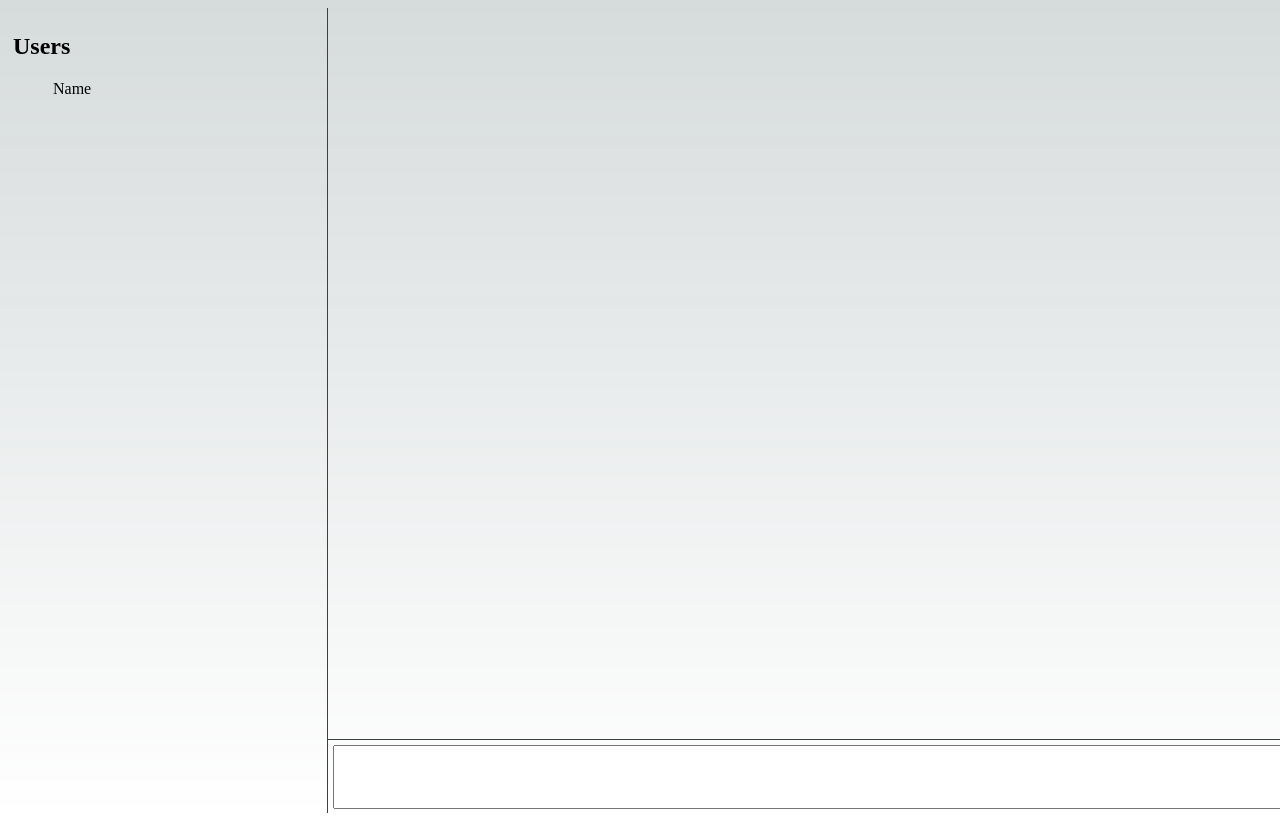
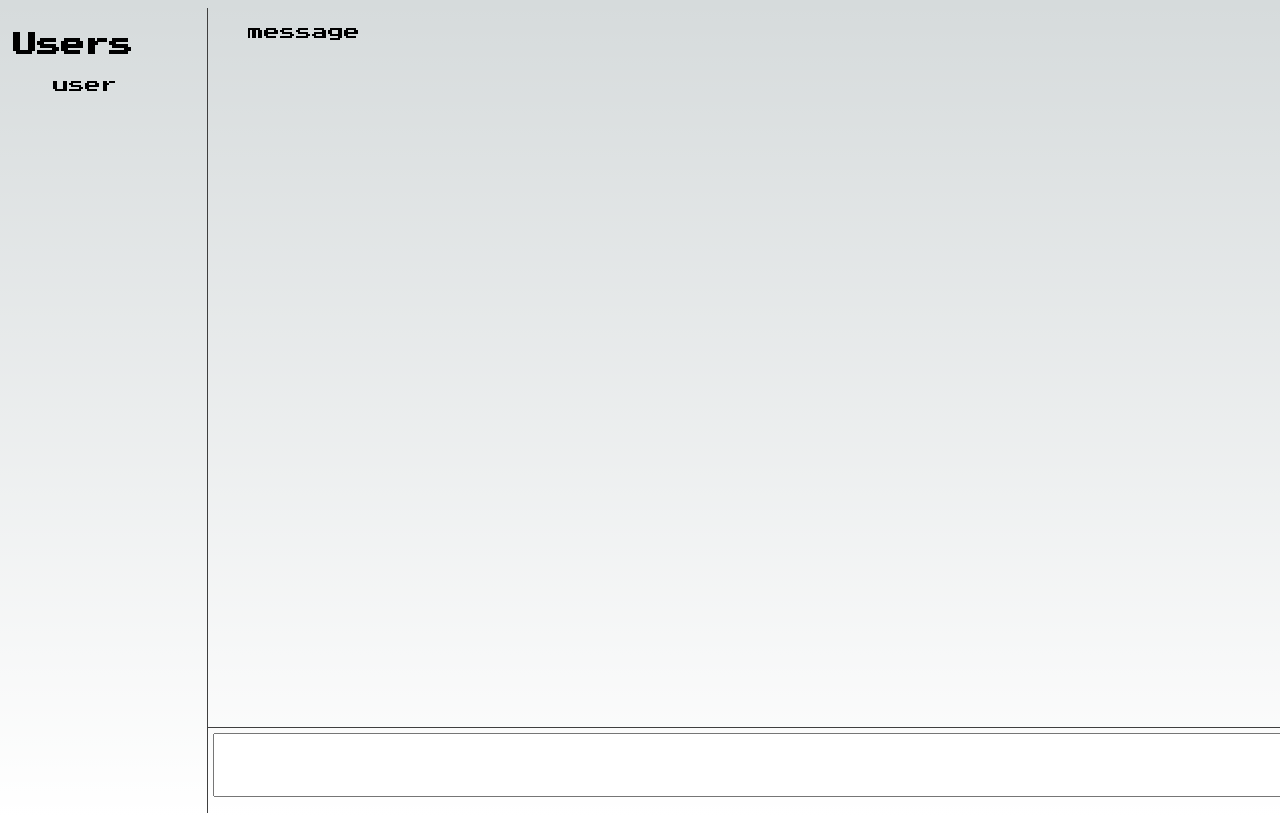
Before and after one commit to VadymFES/chat_01, a Next.js app: page / in a window 1280 px wide. Built offline with nearby package versions, Linux system fonts and the light colour scheme.

Commit message:
small changes

```diff
--- a/package.json
+++ b/package.json
@@ -12,10 +12,14 @@
     "@types/node": "18.15.11",
     "@types/react": "18.0.33",
     "@types/react-dom": "18.0.11",
+    "express": "^4.18.2",
+    "http": "^0.0.1-security",
     "next": "13.3.0",
     "react": "18.2.0",
     "react-dom": "18.2.0",
     "sass": "^1.61.0",
+    "socket.io": "^4.6.1",
+    "socket.io-client": "^4.6.1",
     "typescript": "5.0.3"
   }
 }
--- a/src/components/AddMessage/AddMessage.module.scss
+++ b/src/components/AddMessage/AddMessage.module.scss
@@ -1,11 +1,13 @@
+@import url('https://fonts.googleapis.com/css2?family=Press+Start+2P&display=swap');
+
 .new_message {
     position: fixed;
     bottom: 0;
     width: 100%;
     padding: 5px;
-    margin-left: 0px;
     border-top: 1px solid #3f3f3f;
     height: 50px;
+    padding-bottom: 17px;
 }
 
 .message_input{
@@ -14,4 +16,5 @@
     height: 100%;
     margin: 0;
     padding: 5px;
+
 }
--- a/src/components/Aside/Aside.tsx
+++ b/src/components/Aside/Aside.tsx
@@ -1,13 +1,14 @@
-import React from "react";
+import React, { useState, useEffect } from "react";
 import styles from "./Aside.module.scss";
 
 export default function Aside() {
+
   return (
     <aside className={styles.aside}>
       <h1>Users</h1>
       <ul>
-            Name
+user
       </ul>
     </aside>
-    )
+  );
 }
--- a/src/pages/index.tsx
+++ b/src/pages/index.tsx
@@ -3,6 +3,7 @@ import { Inter } from 'next/font/google'
 import styles from '@/styles/Home.module.css'
 import Aside from '@/components/Aside/Aside'
 import AddMessage from '@/components/AddMessage/AddMessage'
+import MessageList from '@/components/MessageList/MessageList'
 
 
 const inter = Inter({ subsets: ['latin'] })
@@ -17,11 +18,11 @@ export default function Home() {
         <link rel="icon" href="/favicon.ico" />
       </Head>
       <main className={styles.main}>
-       <Aside />
-    <section className= {styles.container}>
-<AddMessage />
-    </section>
-
+        <Aside />
+        <section className={styles.container}>
+          <MessageList />
+          <AddMessage />
+        </section>
       </main>
     </>
   )
--- a/src/styles/Home.module.css
+++ b/src/styles/Home.module.css
@@ -2,8 +2,9 @@
   display: grid;
   grid-template-columns: 1fr 3fr;
   grid-template-areas: "sidebar main";
-  width: 100vw;
+  width: 100vh;
   height: 100vh;
+  font-family: 'Press Start 2P', cursive;
 }
 
 .container {
--- a/tsconfig.json
+++ b/tsconfig.json
@@ -18,6 +18,6 @@
       "@/*": ["./src/*"]
     }
   },
-  "include": ["next-env.d.ts", "**/*.ts", "**/*.tsx"],
+  "include": ["next-env.d.ts", "**/*.ts", "**/*.tsx", "server/index.js"],
   "exclude": ["node_modules"]
 }
```
Also changed, not shown: 2 other files (tests, documents, lock files or other folders). Lines whose indentation alone changed are shown as unchanged.
